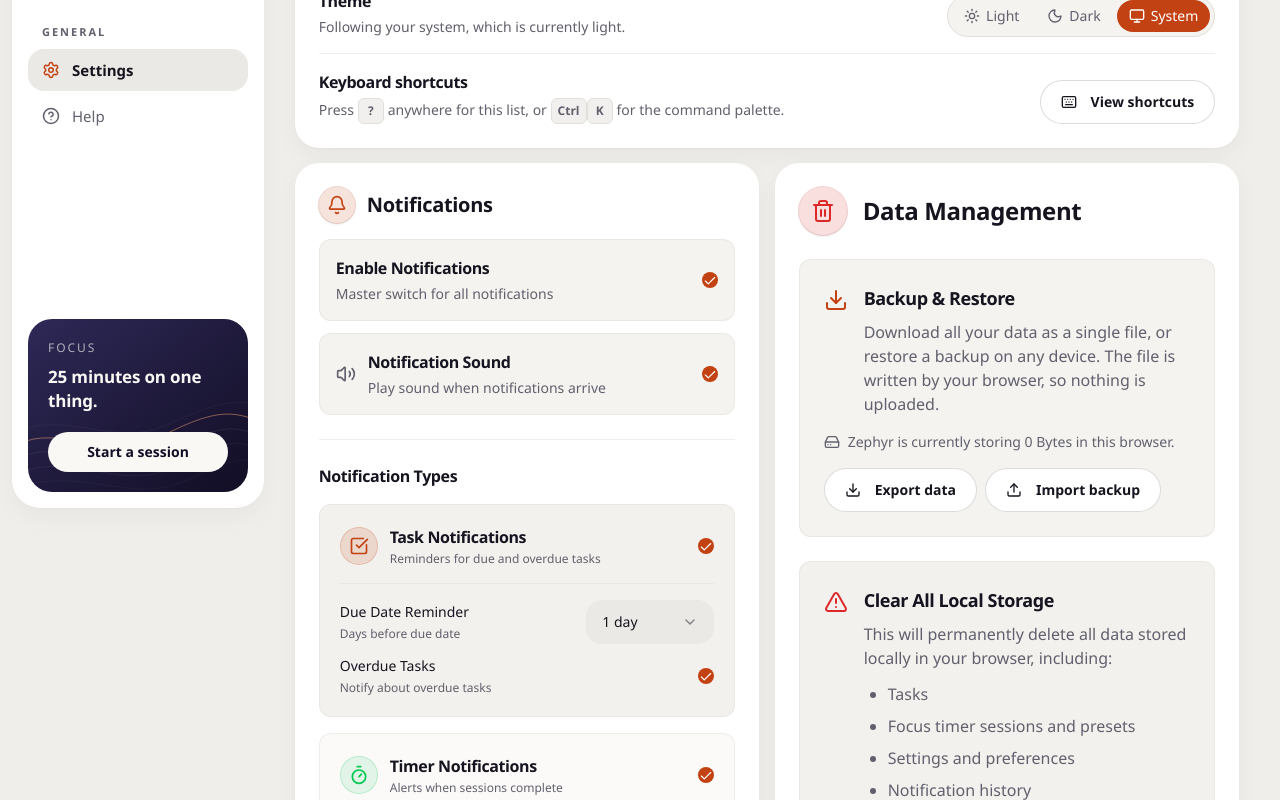
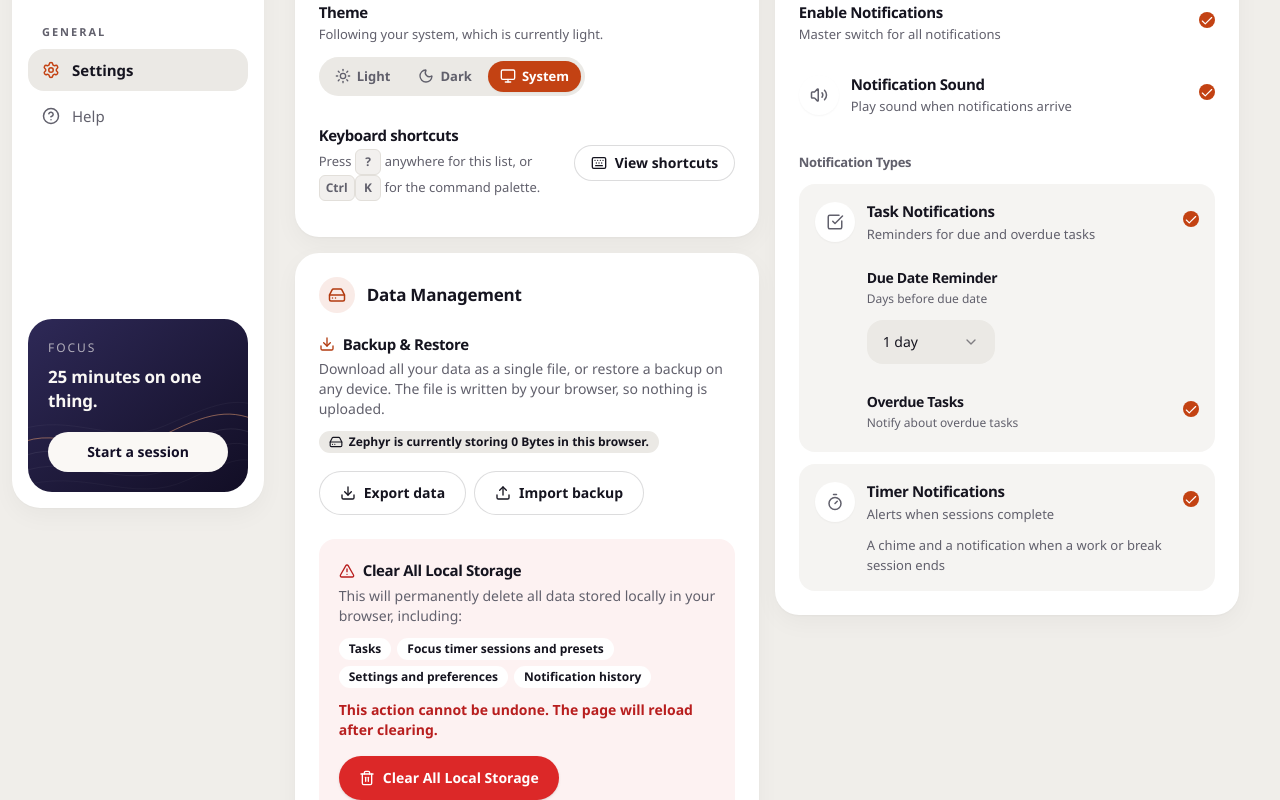
Before and after one commit to dominikkoenitzer/Zephyr, a React (Vite) app: page /settings in a window 1280 px wide. Shown: the part 280-1080 px from the top of the page. Built offline with nearby package versions, Linux system fonts and the light colour scheme.

Commit message:
Put Settings in cards

```diff
--- a/src/pages/Settings.jsx
+++ b/src/pages/Settings.jsx
@@ -4,7 +4,7 @@ import {
   Palette, Monitor, Moon, Sun, HardDrive, Keyboard,
 } from 'lucide-react';
 import { toast } from 'sonner';
-import { Card, CardContent, CardHeader, CardTitle } from '../components/ui/card';
+import { Card, CardTitle } from '../components/ui/card';
 import { Checkbox } from '../components/ui/checkbox';
 import { Button } from '../components/ui/button';
 import { Dialog, DialogContent, DialogDescription, DialogFooter, DialogHeader, DialogTitle } from '../components/ui/dialog';
@@ -28,6 +28,40 @@ const THEME_OPTIONS = [
 ];
 
 const readStorageInfo = () => localStorageService.getStorageInfo();
+
+const pill = 'rounded-full bg-card px-2.5 py-0.5 text-[12px] font-semibold text-foreground';
+
+/** A card's title with its small round icon. */
+function SettingsCardTitle({ icon: Icon, children }) {
+  return (
+    <CardTitle className="flex items-center gap-3">
+      <span aria-hidden="true" className="flex h-9 w-9 shrink-0 items-center justify-center rounded-full bg-primary/10">
+        <Icon className="h-[18px] w-[18px] text-primary-strong" />
+      </span>
+      {children}
+    </CardTitle>
+  );
+}
+
+/** One setting: label and description on the left, its control on the right. */
+function SettingRow({ icon: Icon, title, description, children, small = false }) {
+  return (
+    <div className="flex flex-wrap items-center justify-between gap-x-4 gap-y-3 rounded-2xl px-3 py-3 transition-colors hover:bg-accent/60">
+      <div className="flex min-w-0 flex-1 basis-56 items-center gap-3">
+        {Icon && (
+          <span aria-hidden="true" className="flex h-10 w-10 shrink-0 items-center justify-center rounded-full bg-card shadow-(--shadow-sm)">
+            <Icon className="h-[18px] w-[18px] text-muted-foreground" />
+          </span>
+        )}
+        <div className="min-w-0">
+          <h3 className={cn('font-semibold text-foreground', small ? 'text-sm' : 'text-[15px]')}>{title}</h3>
+          <p className={cn('mt-0.5 text-muted-foreground', small ? 'text-[12px]' : 'text-[13px]')}>{description}</p>
+        </div>
+      </div>
+      <div className="shrink-0">{children}</div>
+    </div>
+  );
+}
 
 function Settings() {
   usePageMeta(ROUTE_META['/settings']);
@@ -108,32 +142,23 @@ function Settings() {
         description="Theme, notifications and what happens to your data"
       />
 
-      {/* Main Content Grid */}
-      <div className="grid grid-cols-1 lg:grid-cols-2 gap-(--panel-gap)">
-        {/* Appearance Card */}
-        <Card className="h-fit lg:col-span-2">
-          <CardHeader className="pb-3 sm:pb-4">
-            <CardTitle className="flex items-center gap-2 sm:gap-3 text-lg sm:text-xl text-foreground">
-              <div className="p-1.5 sm:p-2 rounded-lg bg-primary/15 text-primary shadow-sm ring-1 ring-primary/20">
-                <Palette className="h-4 w-4 sm:h-5 sm:w-5" />
-              </div>
-              Appearance
-            </CardTitle>
-          </CardHeader>
-          <CardContent className="space-y-4">
-            <div className="flex flex-wrap items-end justify-between gap-4">
-              <div className="min-w-0">
-                <h3 className="text-sm sm:text-base font-semibold text-foreground mb-0.5 sm:mb-1">Theme</h3>
-                <p className="text-xs sm:text-sm text-muted-foreground">
-                  {preference === 'system'
+      <div className="grid grid-cols-1 items-start gap-(--panel-gap) xl:grid-cols-2">
+        {/* Appearance */}
+        <Card className="p-6">
+          <SettingsCardTitle icon={Palette}>Appearance</SettingsCardTitle>
+          <div className="mt-4 -mx-3 space-y-1">
+            <SettingRow
+              title="Theme"
+              description={
+                preference === 'system'
                   ? `Following your system, which is currently ${colorMode}.`
-                    : `Always ${preference}, whatever your system does.`}
-                </p>
-              </div>
+                  : `Always ${preference}, whatever your system does.`
+              }
+            >
               <div
                 role="radiogroup"
                 aria-label="Theme"
-                className="flex items-center gap-1 rounded-full border border-border bg-background/70 p-1"
+                className="flex items-center gap-1 rounded-full bg-accent p-1"
               >
                 {THEME_OPTIONS.map((option) => {
                   const Icon = option.icon;
@@ -146,10 +171,10 @@ function Settings() {
                       aria-checked={active}
                       onClick={() => setPreference(option.value)}
                       className={cn(
-                        'inline-flex items-center gap-1.5 rounded-full px-3 py-1.5 text-sm font-medium transition-colors',
+                        'inline-flex items-center gap-1.5 rounded-full px-3 py-1.5 text-[13px] font-semibold transition-colors',
                         active
-                          ? 'bg-primary text-primary-foreground'
-                          : 'text-muted-foreground hover:bg-accent/60 hover:text-foreground'
+                          ? 'bg-primary text-primary-foreground shadow-(--shadow-sm)'
+                          : 'text-muted-foreground hover:text-foreground'
                       )}
                     >
                       <Icon className="h-4 w-4" aria-hidden="true" />
@@ -158,95 +183,67 @@ function Settings() {
                   );
                 })}
               </div>
-            </div>
+            </SettingRow>
 
-            <div className="flex flex-wrap items-end justify-between gap-4 border-t border-border/50 pt-4">
-              <div className="min-w-0">
-                <h3 className="text-sm sm:text-base font-semibold text-foreground mb-0.5 sm:mb-1">Keyboard shortcuts</h3>
-                <p className="text-xs sm:text-sm text-muted-foreground">
+            <SettingRow
+              title="Keyboard shortcuts"
+              description={
+                <>
                   Press <kbd className="kbd">?</kbd> anywhere for this list, or <kbd className="kbd">Ctrl</kbd>
                   <kbd className="kbd">K</kbd> for the command palette.
-                </p>
-              </div>
-              <Button variant="outline" onClick={() => setShowShortcuts(true)}>
-                <Keyboard className="h-4 w-4 mr-1.5" />
+                </>
+              }
+            >
+              <Button variant="outline" size="sm" onClick={() => setShowShortcuts(true)}>
+                <Keyboard className="h-4 w-4" />
                 View shortcuts
               </Button>
+            </SettingRow>
           </div>
-          </CardContent>
         </Card>
 
-        {/* Notifications Card */}
-        <Card className="h-fit">
-        <CardHeader className="pb-3 sm:pb-4">
-          <CardTitle className="flex items-center gap-2 sm:gap-3 text-lg sm:text-xl text-foreground">
-            <div className="p-1.5 sm:p-2 rounded-lg bg-primary/15 text-primary shadow-sm ring-1 ring-primary/20">
-              <Bell className="h-4 w-4 sm:h-5 sm:w-5" />
-            </div>
-            Notifications
-          </CardTitle>
-        </CardHeader>
-        <CardContent className="space-y-4 sm:space-y-6">
-          {/* Global Settings */}
-          <div className="space-y-2 sm:space-y-3">
-            <div className="flex items-center justify-between p-3 sm:p-4 rounded-xl bg-background/70 border border-border/60 hover:border-primary/30 hover:shadow-sm transition-colors">
-              <div className="flex-1 min-w-0 pr-2">
-                <h3 className="text-sm sm:text-base font-semibold text-foreground mb-0.5 sm:mb-1">Enable Notifications</h3>
-                <p className="text-xs sm:text-sm text-muted-foreground">Master switch for all notifications</p>
-              </div>
+        {/* Notifications */}
+        <Card className="p-6 xl:row-span-2">
+          <SettingsCardTitle icon={Bell}>Notifications</SettingsCardTitle>
+          <div className="mt-4 -mx-3 space-y-1">
+            <SettingRow title="Enable Notifications" description="Master switch for all notifications">
               <Checkbox
                 aria-label="Enable notifications"
                 checked={notificationSettings.enabled}
                 onCheckedChange={(checked) => handleNotificationSettingsChange({ enabled: checked })}
               />
-            </div>
-
-            <div className="flex items-center justify-between p-3 sm:p-4 rounded-xl bg-background/70 border border-border/60 hover:border-primary/30 hover:shadow-sm transition-colors">
-              <div className="flex-1 flex items-center gap-2 sm:gap-3 min-w-0 pr-2">
-                <Volume2 className="h-4 w-4 sm:h-5 sm:w-5 text-muted-foreground shrink-0" />
-                <div className="min-w-0">
-                  <h3 className="text-sm sm:text-base font-semibold text-foreground mb-0.5 sm:mb-1">Notification Sound</h3>
-                  <p className="text-xs sm:text-sm text-muted-foreground">Play sound when notifications arrive</p>
-                </div>
-              </div>
+            </SettingRow>
+            <SettingRow
+              icon={Volume2}
+              title="Notification Sound"
+              description="Play sound when notifications arrive"
+            >
               <Checkbox
                 aria-label="Notification sound"
                 checked={notificationSettings.soundEnabled}
                 onCheckedChange={(checked) => handleNotificationSettingsChange({ soundEnabled: checked })}
               />
-            </div>
+            </SettingRow>
           </div>
 
-          {/* Notification Types */}
-          <div className="border-t border-border/50 pt-6 space-y-4">
-            <h3 className="font-semibold text-foreground text-base mb-4">Notification Types</h3>
-
-            {/* Task Notifications */}
-            <div className="relative rounded-xl border border-border/60 bg-background/80 hover:border-primary/30 hover:shadow-md transition-colors">
-              <div className="relative p-5">
-                <div className="flex items-center justify-between mb-4">
-                  <div className="flex items-center gap-3">
-                    <div className="p-2 rounded-lg bg-primary/15 border border-primary/20 text-primary">
-                      <CheckSquare className="h-5 w-5" />
-                    </div>
-                    <div>
-                      <h4 className="font-semibold text-foreground">Task Notifications</h4>
-                      <p className="text-xs text-muted-foreground mt-0.5">Reminders for due and overdue tasks</p>
-                    </div>
-                  </div>
+          <h3 className="mt-6 text-[13px] font-semibold text-muted-foreground">Notification Types</h3>
+          <div className="mt-3 space-y-3">
+            {/* Task notifications */}
+            <div className="rounded-2xl bg-accent/50 p-1">
+              <SettingRow
+                icon={CheckSquare}
+                title="Task Notifications"
+                description="Reminders for due and overdue tasks"
+              >
                 <Checkbox
                   aria-label="Task notifications"
                   checked={notificationSettings.tasks.enabled}
                   onCheckedChange={(checked) => handleTaskSettingsChange({ enabled: checked })}
                 />
-                </div>
+              </SettingRow>
               {notificationSettings.tasks.enabled && (
-                  <div className="mt-4 pt-4 border-t border-border/50 space-y-3">
-                    <div className="flex items-center justify-between gap-4">
-                      <div className="flex-1">
-                        <p className="text-sm font-medium text-foreground mb-1">Due Date Reminder</p>
-                        <p className="text-xs text-muted-foreground">Days before due date</p>
-                      </div>
+                <div className="space-y-1 pb-1 sm:pl-13">
+                  <SettingRow title="Due Date Reminder" description="Days before due date" small>
                     <Select
                       value={String(notificationSettings.tasks.dueDateReminder)}
                       onValueChange={(value) => handleTaskSettingsChange({ dueDateReminder: parseInt(value) })}
@@ -261,36 +258,25 @@ function Settings() {
                         <SelectItem value="7">1 week</SelectItem>
                       </SelectContent>
                     </Select>
-                    </div>
-                    <div className="flex items-center justify-between gap-4">
-                      <div className="flex-1">
-                        <p className="text-sm font-medium text-foreground mb-1">Overdue Tasks</p>
-                        <p className="text-xs text-muted-foreground">Notify about overdue tasks</p>
-                      </div>
+                  </SettingRow>
+                  <SettingRow title="Overdue Tasks" description="Notify about overdue tasks" small>
                     <Checkbox
                       aria-label="Overdue tasks"
                       checked={notificationSettings.tasks.overdue}
                       onCheckedChange={(checked) => handleTaskSettingsChange({ overdue: checked })}
                     />
-                    </div>
+                  </SettingRow>
                 </div>
               )}
             </div>
-            </div>
 
-            {/* Timer Notifications */}
-            <div className="relative rounded-xl border border-border/50 bg-background/30 hover:bg-background/40 transition-colors">
-              <div className="relative p-5">
-                <div className="flex items-center justify-between mb-4">
-                  <div className="flex items-center gap-3">
-                    <div className="p-2 rounded-lg bg-green-500/10 border border-green-500/20">
-                      <Timer className="h-5 w-5 text-green-500" />
-                    </div>
-                    <div>
-                      <h4 className="font-semibold text-foreground">Timer Notifications</h4>
-                      <p className="text-xs text-muted-foreground mt-0.5">Alerts when sessions complete</p>
-                    </div>
-                  </div>
+            {/* Timer notifications */}
+            <div className="rounded-2xl bg-accent/50 p-1">
+              <SettingRow
+                icon={Timer}
+                title="Timer Notifications"
+                description="Alerts when sessions complete"
+              >
                 <Checkbox
                   aria-label="Timer notifications"
                   checked={notificationSettings.timer.enabled}
@@ -298,52 +284,40 @@ function Settings() {
                     timer: { ...notificationSettings.timer, enabled: checked }
                   })}
                 />
-                </div>
+              </SettingRow>
               {notificationSettings.timer.enabled && (
-                  <div className="mt-4 pt-4 border-t border-border/50">
-                    <p className="text-sm text-muted-foreground">A chime and a notification when a work or break session ends</p>
-                  </div>
+                <p className="px-3 pb-3 text-[13px] text-muted-foreground sm:pl-16">
+                  A chime and a notification when a work or break session ends
+                </p>
               )}
             </div>
           </div>
-          </div>
-        </CardContent>
         </Card>
 
-        {/* Data Management Card */}
-        <Card className="h-fit">
-          <CardHeader className="pb-4 sm:pb-6">
-            <CardTitle className="flex items-center gap-2 sm:gap-4 text-lg sm:text-xl md:text-2xl">
-              <div className="p-2 sm:p-3 rounded-lg bg-destructive/15 shadow-sm ring-1 ring-destructive/20">
-                <Trash2 className="h-5 w-5 sm:h-6 sm:w-6 text-destructive" />
-              </div>
-              Data Management
-            </CardTitle>
-          </CardHeader>
-          <CardContent className="space-y-4 sm:space-y-6">
-            {/* Backup & restore */}
-            <div className="p-4 sm:p-6 rounded-xl bg-background/70 border border-border/60 space-y-4">
-              <div className="flex items-start gap-3 sm:gap-4">
-                <Download className="h-5 w-5 sm:h-6 sm:w-6 text-primary mt-1 shrink-0" />
-                <div className="flex-1 min-w-0">
-                  <h3 className="font-bold text-base sm:text-lg text-foreground mb-1 sm:mb-2">Backup &amp; Restore</h3>
-                  <p className="text-sm sm:text-base text-muted-foreground">
+        {/* Data management */}
+        <Card className="p-6">
+          <SettingsCardTitle icon={HardDrive}>Data Management</SettingsCardTitle>
+
+          <div className="mt-5">
+            <h3 className="flex items-center gap-2 text-[15px] font-semibold text-foreground">
+              <Download className="h-4 w-4 text-primary-strong" aria-hidden="true" />
+              Backup &amp; Restore
+            </h3>
+            <p className="mt-1 max-w-[62ch] text-sm text-muted-foreground">
               Download all your data as a single file, or restore a backup on any device.
               The file is written by your browser, so nothing is uploaded.
             </p>
-                </div>
-              </div>
-              <p className="flex items-center gap-2 text-xs sm:text-sm text-muted-foreground">
-                <HardDrive className="h-4 w-4 shrink-0" aria-hidden="true" />
+            <p className="mt-3 inline-flex items-center gap-1.5 rounded-full bg-accent px-2.5 py-0.5 text-[12px] font-semibold text-foreground">
+              <HardDrive className="h-3.5 w-3.5 shrink-0" aria-hidden="true" />
               Zephyr is currently storing {storageInfo.totalSizeFormatted || '0 Bytes'} in this browser.
             </p>
-              <div className="flex gap-2 flex-wrap">
+            <div className="mt-4 flex flex-wrap gap-2">
               <Button variant="outline" onClick={handleExport}>
-                  <Download className="h-4 w-4 mr-1.5" />
+                <Download className="h-4 w-4" />
                 Export data
               </Button>
               <Button variant="outline" onClick={() => importInputRef.current?.click()}>
-                  <Upload className="h-4 w-4 mr-1.5" />
+                <Upload className="h-4 w-4" />
                 Import backup
               </Button>
               <input
@@ -357,44 +331,38 @@ function Settings() {
             </div>
           </div>
 
-            <div className="p-4 sm:p-6 rounded-xl bg-background/80 border border-border/60 space-y-4 sm:space-y-6">
-              <div className="flex items-start gap-3 sm:gap-4">
-                <AlertTriangle className="h-5 w-5 sm:h-6 sm:w-6 text-destructive mt-1 shrink-0" />
-                <div className="flex-1 min-w-0">
-                  <h3 className="font-bold text-base sm:text-lg text-foreground mb-1 sm:mb-2">Clear All Local Storage</h3>
-                  <p className="text-sm sm:text-base text-muted-foreground mb-2 sm:mb-3">
+          <div className="mt-6 rounded-2xl bg-destructive/6 p-4 sm:p-5">
+            <h3 className="flex items-center gap-2 text-[15px] font-semibold text-foreground">
+              <AlertTriangle className="h-4 w-4 text-destructive-strong" aria-hidden="true" />
+              Clear All Local Storage
+            </h3>
+            <p className="mt-1 text-sm text-muted-foreground">
               This will permanently delete all data stored locally in your browser, including:
             </p>
-                  <ul className="text-sm sm:text-base text-muted-foreground mt-2 sm:mt-3 ml-4 sm:ml-6 list-disc space-y-1 sm:space-y-2">
-                    <li>Tasks</li>
-                                        <li>Focus timer sessions and presets</li>
-                    <li>Settings and preferences</li>
-                    <li>Notification history</li>
+            <ul className="mt-3 flex flex-wrap gap-1.5">
+              <li className={pill}>Tasks</li>
+              <li className={pill}>Focus timer sessions and presets</li>
+              <li className={pill}>Settings and preferences</li>
+              <li className={pill}>Notification history</li>
             </ul>
-                  <p className="text-sm sm:text-base text-destructive-strong font-semibold mt-3 sm:mt-4">
+            <p className="mt-3 text-sm font-semibold text-destructive-strong">
               This action cannot be undone. The page will reload after clearing.
             </p>
-                </div>
-              </div>
-              <div className="flex justify-start pt-2">
             <Button
               type="button"
               variant="destructive"
-                  size="lg"
               onClick={(e) => {
                 e.preventDefault();
                 e.stopPropagation();
                 setShowClearDialog(true);
               }}
-                  className="w-full sm:w-auto cursor-pointer text-sm sm:text-base px-4 sm:px-6 py-4 sm:py-6"
+              className="mt-4 w-full cursor-pointer sm:w-auto"
             >
-                  <Trash2 className="h-4 w-4 sm:h-5 sm:w-5 mr-1.5 sm:mr-2" />
+              <Trash2 className="h-4 w-4" />
               <span className="hidden sm:inline">Clear All Local Storage</span>
               <span className="sm:hidden">Clear All Data</span>
             </Button>
           </div>
-            </div>
-          </CardContent>
         </Card>
       </div>
 
```
Lines whose indentation alone changed are shown as unchanged.
